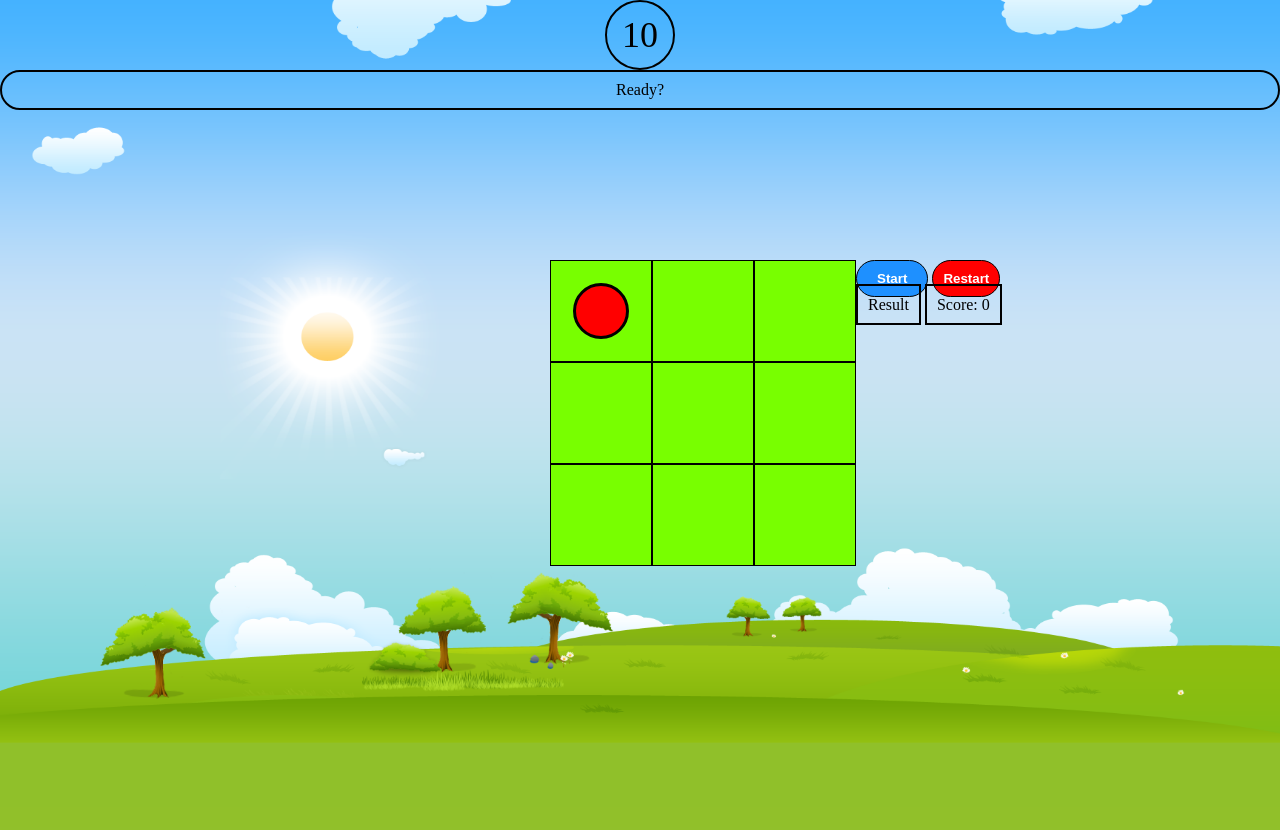
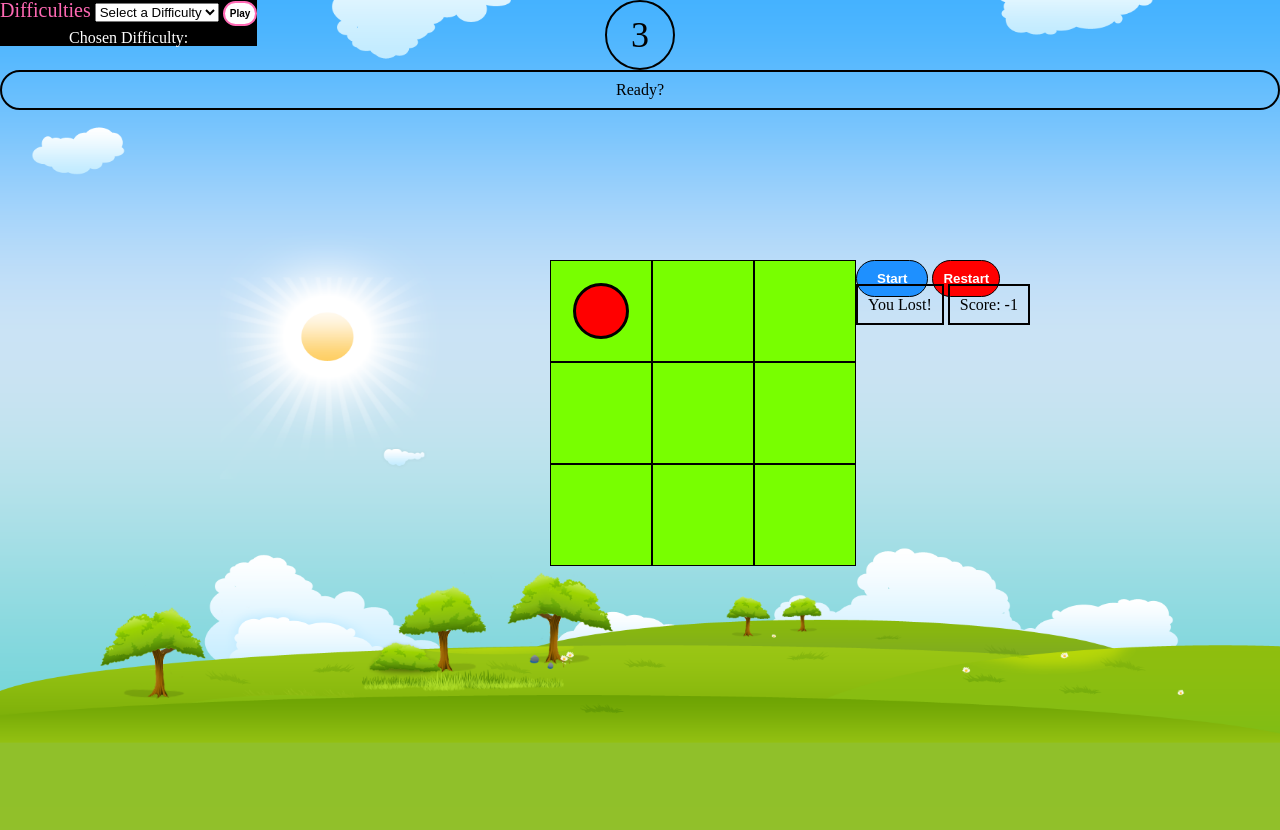
Before and after one commit to RaidenDilan/project-1, a PHP site: page / in a window 1280 px wide; the page is wider, and only the part inside the window is pictured. Shown: the part 60-890 px from the top of that part. Run offline with PHP 8.4, Linux system fonts and the light colour scheme; some libraries are stand-ins or nearby versions.

Commit message:
added main page

```diff
--- a/css/style.css
+++ b/css/style.css
@@ -39,6 +39,7 @@ ul {
   width: 350px;
   display: block;
   position: relative;
+  /*visibility: hidden;*/
 }
 
 li {
@@ -57,18 +58,47 @@ border-color: black;
 border-width: thin;
 }
 
-footer {
-  margin: 0 auto;
-  text-align: center;
-  position: relative;
-  display: inline;
-}
-
 div.footer {
   margin: 0 auto;
   position: relative;
   display: inline;
 
+}
+
+div.main-page {
+  margin: 0 auto;
+  background-color: black;
+  position: absolute;
+  display: inline;
+  color: white;
+  /*padding: 150px;*/
+  /*width: 1425px;
+  height: 830px;*/
+  /*font-size: 30px;*/
+  text-align: center;
+}
+
+label {
+  font-size: 20px;
+  color: hotpink;
+
+}
+
+form {
+  margin: 0 auto;
+  position: relative;
+  display: inline-block;
+}
+span#chosen-difficulty {
+  font-size: 20px;
+  color: yellow;
+}
+
+img.starter {
+  /*display: block;*/
+  width: 1425px;
+  height: 830px;
+  position: relative;
 }
 
 li.ball:after {
@@ -98,6 +128,16 @@ li.wall {
   background-color: rgb(120, 255, 0);
   border-color: black;
   border-width: thin;
+}
+
+.playgame {
+  font-size: 10px;
+  border-radius: 20px;
+  background-color: white;
+  padding: 5px;
+  font-weight: bold;
+  /*outline: none;*/
+  border: 2px solid hotpink;
 }
 
 .reset {
@@ -179,11 +219,12 @@ div.display {
   position: relative;
 }
 
-/*img.starter {
-  width: 1422px;
-  height: 830px;
+footer {
+  margin: 0 auto;
+  text-align: center;
   position: relative;
-}*/
+  display: inline;
+}
 
 @media only screen and (max-width: 960px) {
 
--- a/index.html
+++ b/index.html
@@ -14,11 +14,21 @@
       <img src="images/field.png" class="field">
     </header>
     <main>
-      <div>
+      <div class="main-page">
         <!-- <img src="images/maze runner.jpg" class="starter"> -->
-        <div class="difficulties"></div>
+        <form>
+          <label for="difficulty">Difficulties</label>
+          <select id="difficulty" name="difficulty">
+            <option value="Choose" disabled selected>Select a Difficulty</option>
+            <option value="Easy">Easy</option>
+            <option value="Medium">Medium</option>
+            <option value="Hard">Hard</option>
+        </select>
+        <button class="playgame">Play</button>
+      </form>
+      <p>Chosen Difficulty: <span id="chosen-difficulty"></span></p>
       </div>
-        <div class="timer">10</div>
+        <div class="timer">3</div>
         <div class="display">Ready?</div>
         <ul class="board show hidden level1 level2 level3"></ul>
         <button class="play">Start</button>
@@ -26,7 +36,7 @@
     </main>
     <footer>
       <div class="footer">
-        <p class="result">Result</p>
+        <p class="result">Result:</p>
       <div class="score-board">Score: <span class="score">0</span></div>
     </div>
     </footer>
--- a/js/app.js
+++ b/js/app.js
@@ -1,6 +1,8 @@
 $(() => {
 //----------- Show instructions when the key 'I' is pressed and held ---------//
-// add an empty div that covers the whole screen with a choice of difficulties to choose from.
+// add an empty div that covers the whole screen
+// give the choice of difficulties to choose from
+// then hide the div to show the game
 
   // const $startScreen = $('startScreen');
 
@@ -10,14 +12,28 @@ $(() => {
   const $display = $('.display');
   const $startBtn = $('.play');
   const $result = $('.result');
-  const $reset = $('button.reset');
+  const $reset = $('.reset');
   const $score = $('.score');
+  // const $grid = $('ul');
+  // const $begin = $('.playgame'); //play button at the main page
+  const destination = 8;
 
-  let time = 10;
+  let time = 3;
   let timerId = null;
   let userScore = 0;
   let width = 0;
+//------ Reset the board if the player runs into a wall within the board -----//
 
+//--------------------------- CHOOSE DIFFICULTY------------------------------//
+  const $select = $('select');
+  const $chosenDifficulty = $('#chosen-difficulty');
+
+  $select.on('change', (e) => {
+    const $value = $(e.target).val();
+    $chosenDifficulty.html($value);
+    // $begin.on('click');
+    // console.log($begin);
+  });
 //----------------------------LEVEL 1 DIFFICULTY------------------------------//
 
   const $level1 = [0,0,0,0,1,0,0,1,0];
@@ -37,10 +53,48 @@ $(() => {
     // console.log(cell);
     // console.log($grid);
   });
+//----------------------------LEVEL 2 DIFFICULTY------------------------------//
+
+  // const $level2 = [0,1,1,0,0,1,0,1,0,0,0,0]; //arrays for the level 2 gird (12 cells).
+  // width = 4;
+  //
+  // $level2.forEach((cell) => {
+  //   const $cell = $('<li>'); //creates the lists
+  //   if (cell === 1) {
+  //     $cell.addClass('wall'); //adds class of wall
+  //   }
+  //   $cell.appendTo($grid); //appends the class of wall to the ul.
+  //   // console.log('Lists');
+  //   // console.log(cell);
+  //   // console.log($grid);
+  // });
+
+//----------------------------LEVEL 3 DIFFICULTY------------------------------//
+
+  // const $level3 = [0,1,0,1,0,1,0,1,0,0,0,0,0,0,0,1,0]; //arrays for the level 3 gird (17 cells).
+  // width = 5 // change this number
+  //
+  // $level3.forEach((cell) => {
+  //   const $cell = $('<li>'); //creates the lists
+  //   if (cell === 1) {
+  //     $cell.addClass('wall'); //adds class of wall
+  //   }
+  //   $cell.appendTo($grid); //appends the class of wall to the ul.
+  //   // console.log('Lists');
+  //   // console.log(cell);
+  //   // console.log($grid);
+  // });
+
+
+  //--------------- Runs the PLAY button and starts the timer ------------------//
+
+  $startBtn.on('click', startTimer);
 
   function startTimer() {
+    time = 4; //------------------------------------//
+    $display.html('GO!');
     $timer.addClass('active');
-    $startBtn.detach('.play');
+    $startBtn.hide('.play');
 
     timerId = setInterval(() => {
       time--;
@@ -49,27 +103,20 @@ $(() => {
 
       if(time === 0) {
         clearInterval(timerId);
-        $result.html('Game Over');
-        // $startBtn.append('Start---');
+        $result.html('Game Over!');
+        $startBtn.show('Start');
         $startBtn.html('Play Again');
         $display.html('Try Again?');
+        $reset.hide();
         // console.log('Clear Interval Working!');
       }
+      // if(time === 0) {
+      //   time = 4;
+      // }
     }, 1000);
   }
 
-//--------------- Runs the PLAY button and starts the timer ------------------//
-
-  $startBtn.on('click', startTimer);
-
-//---------------------------- The play button -------------------------------//
-
-  $startBtn.on('click', () => {
-    $display.html('GO!');
-    // console.log('Started');
-  });
-
-  //--------- Create the edges of the board and the arrow key function --------//
+//--------- Create the edges of the board and the arrow key function --------//
 
   const $cells = $('li');
   let currentIndex = 0;
@@ -80,7 +127,7 @@ $(() => {
   });
 
   function moveBall(e) {
-    // e.preventDefault();
+    // e.preventDefault(); //------------------------------------------//
     $cells.removeClass('ball');
     switch (e.keyCode) {
       case 37: //left arrow key
@@ -111,31 +158,30 @@ $(() => {
         break;
     }
     $cells.eq(currentIndex).addClass('ball');
-    console.log(currentIndex);
+    // console.log(currentIndex);
   }
 
 //---------------------------- The reset button ------------------------------//
 
   $reset.on('click', () => {
     userScore = 0;
-    time = 10;
+    time = 3;
     clearInterval(timerId);
     $score.html(userScore);
     $display.html('Ready???');
-    $result.html('Reset Activated');
+    $result.html('Result:');
     $timer.removeClass('active');
-    $startBtn.html('Start!!!');
-    console.log('Game Restarted');
+    $startBtn.show('Start');
+    // console.log('Game Restarted');
   });
 
 // ----------------------------- Win Condition ------------------------------ //
 
-  $startBtn.on('click', checkForMatch);
+  // $startBtn.on('click', winCondition);
 
-  function checkForMatch() {
-    const curIndex = 8;
-    // const userProgress = currentIndex;
-    if (curIndex === curIndex) { //THIS LINE IS WRONG!
+  function winCondition() {
+    console.log(destination);
+    if (currentIndex === destination) {
       $result.html('You Won!');
       userScore++;
     } else {
@@ -143,45 +189,9 @@ $(() => {
       userScore--;
     }
     $score.html(userScore); //updates latest score
-    console.log(userScore);
+    // console.log(userScore);
   }
-  // checkForMatch();
-
-//----------------------------LEVEL 2 DIFFICULTY------------------------------//
-
-  // const $level2 = [0,1,1,0,0,1,0,1,0,0,0,0]; //arrays for the level 2 gird (12 cells).
-  // const $grid = $('ul'); //attaches the object to the unordered lists
-  // width = 4;
-  //
-  // $level2.forEach((cell) => {
-  //   const $cell = $('<li>'); //creates the lists
-  //   if (cell === 1) {
-  //     $cell.addClass('wall'); //adds class of wall
-  //   }
-  //   $cell.appendTo($grid); //appends the class of wall to the ul.
-  //   // console.log('Lists');
-  //   // console.log(cell);
-  //   // console.log($grid);
-  // });
-
-//----------------------------LEVEL 3 DIFFICULTY------------------------------//
-
-  // const $level3 = [0,1,0,1,0,1,0,1,0,0,0,0,0,0,0,1,0]; //arrays for the level 3 gird (17 cells).
-  // const $grid = $('ul'); //attaches the object to the unordered lists
-  // width = 5 // change this number
-  //
-  // $level3.forEach((cell) => {
-  //   const $cell = $('<li>'); //creates the lists
-  //   if (cell === 1) {
-  //     $cell.addClass('wall'); //adds class of wall
-  //   }
-  //   $cell.appendTo($grid); //appends the class of wall to the ul.
-  //   // console.log('Lists');
-  //   // console.log(cell);
-  //   // console.log($grid);
-  // });
-
-//------ Reset the board if the player runs into a wall within the board -----//
+  winCondition();
 
 // ----------------------------Create sound effects---------------------------//
 
--- a/js/temporary_app.js
+++ b/js/temporary app.js
@@ -30,7 +30,13 @@
 //   }
 //   console.log('Movement Works');
 // });
+//---------------------------- The play button -------------------------------//
 
+  // $startBtn.on('click', () => {
+  //   // $display.html('GO!');
+  //   // console.log('Started');
+  // });
+//----------------------------------------------------------------------------//
 
 // html
 
```
